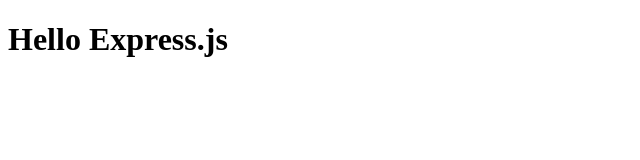
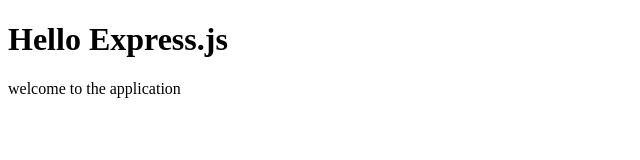
Before and after one commit to ArpanaBawa/web-server, a website: page public/index.html in a window 1280 px wide. Shown: the whole page, without its empty margins (0-640 px from the left). Drawn offline with Linux system fonts and the light colour scheme.

Commit message:
update index.html

```diff
--- a/public/index.html
+++ b/public/index.html
@@ -3,6 +3,6 @@
 <body>
 
 <h1>Hello Express.js</h1>
-
+<p1>welcome to the application</p1>
 </body>
 </html>
```
